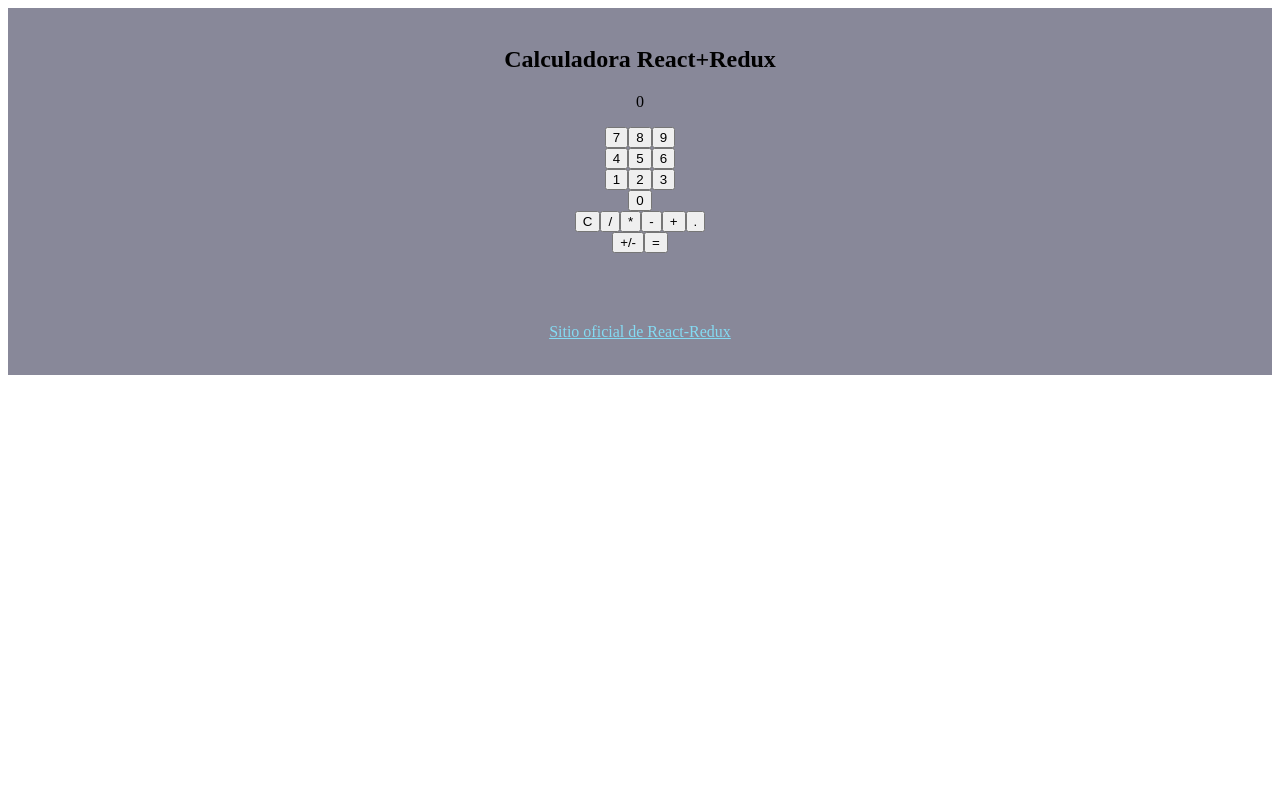
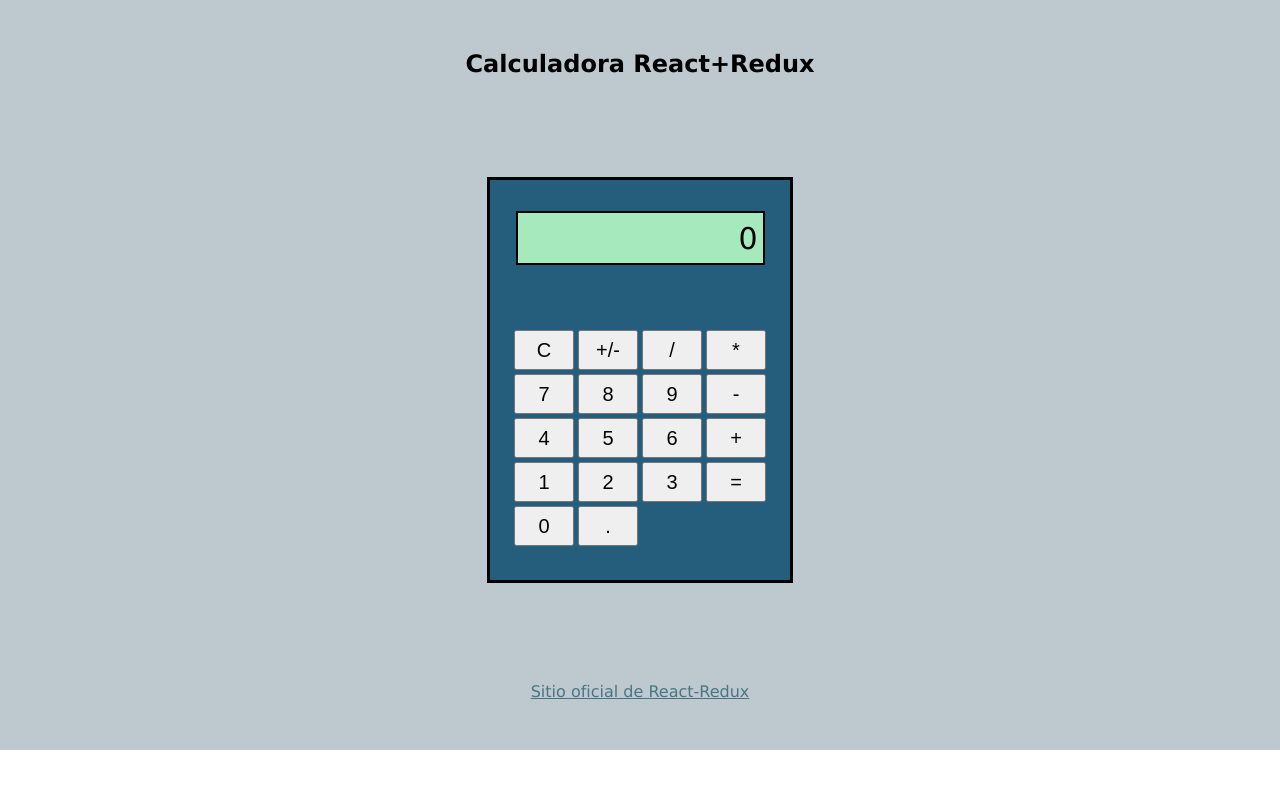
Before and after one commit to almadagaspar/calculator, a React (Create React App) app: page / in a window 1280 px wide. Shown: the top 788 px of the page. Built offline with nearby package versions, Linux system fonts and the light colour scheme.

Commit message:
Added CSS style

```diff
--- a/public/index.html
+++ b/public/index.html
@@ -1,5 +1,5 @@
 <!DOCTYPE html>
-<html lang="en">
+<html lang="es">
   <head>
     <meta charset="utf-8" />
     <title>Calculadora React+Redux</title>
--- a/src/App.css
+++ b/src/App.css
@@ -1,10 +1,58 @@
+
+* {
+  margin: 0px;
+  padding: 0px;
+}
 
 .App {
-  text-align: center;
-  background-color: #888899;
+
+  display: flex;
+  justify-content: space-around;
+  align-items: center;
+  background-color: #bec9cf;
+  font-family: Verdana, Geneva, Tahoma, sans-serif;
+  height: 750px;
+  flex-direction: column;
+
 }
 
 
+#calculator{
+  display: flex;
+  justify-content: center;
+  border: 3px solid black;
+  background-color: #255e7c;
+  flex-direction: column;
+  justify-content: space-around;
+  width: 300px;
+  height: 400px;
+  align-items: center;
+
+}
+
+
+#screen{
+  display: flex;
+  width: 80%;
+  height: 50px;
+  justify-content: flex-end;
+  align-items: center;
+  background-color: #a5e9bc;
+  border: 2px solid black;
+  font-size: 30px;
+  padding-right: 5px;
+
+}
+
+.button{
+  width: 60px;
+  height: 40px;
+  font-size: 20px;
+  margin: 2px;
+}
+
+
+
 .App-link {
-  color: #84dbf3;
+  color: #477683;
 }
--- a/src/App.js
+++ b/src/App.js
@@ -8,17 +8,20 @@
 export default function App() {
   return (
     <div className="App">
-      <br/>
+
       <h2>Calculadora React+Redux</h2>
-      <Screen />      {/* Componente que muestra el numero ingresado, o el resultado obtenido de una operación */}
-      <Buttons />     {/* Contenedor del componente Button */}
-      <br/>
-      <br/>
-      <br/>
+
+      <div id="calculator">
+        <div id="screen">
+          <Screen />      {/* Componente que muestra el numero ingresado, o el resultado obtenido de una operación */}
+        </div>
+        <Buttons />     {/* Contenedor del componente Button */}
+      </div>
+
       <p>
         <a href="https://react-redux.js.org/" className="App-link" >Sitio oficial de React-Redux</a>
       </p>
-      <br/>
+
     </div>
   );
 }
--- a/src/Button.js
+++ b/src/Button.js
@@ -1,10 +1,11 @@
 import React from 'react';
+import './App.css';
 
 // Con este componente se representarán todos los botones con números y operadores, quedando diferenciados con el parámetro
 // 'value' y la función 'onClick' que fueron seteados en el componente 'Buttons'.
 
 export default function Button (props){
     return (
-        <button onClick={() => props.onClick(props.value)} id='miBoton'>{props.value}</button>    // El mismo character que muestre un boton en la página, será el parametro de la función 'onClick'.
+        <button className="button" onClick={() => props.onClick(props.value)} id='miBoton'>{props.value}</button>    // El mismo character que muestre un boton en la página, será el parametro de la función 'onClick'.
     )
 }
--- a/src/Buttons.js
+++ b/src/Buttons.js
@@ -9,35 +9,39 @@
     return (
         <div>
             <div>
+                <Button onClick={props.reiniciar} value={'C'} />
+                <Button onClick={props.cambiarSigno} value={'+/-'} />
+                <Button onClick={props.operador} value={'/'} />
+                <Button onClick={props.operador} value={'*'} />
+
+            </div>
+
+            <div>
                 <Button onClick={props.nuevoNumero} value={'7'} />
                 <Button onClick={props.nuevoNumero} value={'8'} />
                 <Button onClick={props.nuevoNumero} value={'9'} />
+                <Button onClick={props.operador} value={'-'} />
             </div>
+
             <div>
                 <Button onClick={props.nuevoNumero} value={'4'} />
                 <Button onClick={props.nuevoNumero} value={'5'} />
                 <Button onClick={props.nuevoNumero} value={'6'} />
+                <Button onClick={props.operador} value={'+'} />
             </div>
+
             <div>
                 <Button onClick={props.nuevoNumero} value={'1'} />
                 <Button onClick={props.nuevoNumero} value={'2'} />
                 <Button onClick={props.nuevoNumero} value={'3'} />
+                <Button onClick={props.resultado} value={'='} />
             </div>
+
             <div>
                 <Button onClick={props.nuevoNumero} value={'0'} />
-            </div>
-            <div>
-                <Button onClick={props.reiniciar} value={'C'} />
-                <Button onClick={props.operador} value={'/'} />
-                <Button onClick={props.operador} value={'*'} />
-                <Button onClick={props.operador} value={'-'} />
-                <Button onClick={props.operador} value={'+'} />
                 <Button onClick={props.nuevoNumero} value={'.'} />
             </div>
-            <div>
-                <Button onClick={props.cambiarSigno} value={'+/-'} />
-                <Button onClick={props.resultado} value={'='} />
-            </div>
+
         </div>
 
     )
--- a/src/Reducer.js
+++ b/src/Reducer.js
@@ -1,7 +1,7 @@
 import {NUEVO_NUMERO, OPERADOR, CAMBIAR_SIGNO, REINICIAR, RESULTADO} from './Actions.js';
 
 // BUGS ENCONTRADOS
-// Cuando los dos números ingresados tienen decimales, y esos valores decimales son contiguos (Ej: 0.1 y 0.2), el resultado es largo e impreciso.
+// Cuando los dos números ingresados tienen decimales, (Ej: 0.1 y 0.2), duele dar un resultado largo e impreciso.
 
 
 
@@ -118,12 +118,23 @@
                     }
 
                 case '/':
+                    if (state.numB !== 0){
                             return{
                                 ...state,
                                 numA: Number(state.numA) / Number(state.numB),
                                 operador: state.operador = 'SIN-DEFINIR',
                                 numB: state.numB = 0,
                                 reemplazar: state.reemplazar = true
+                            }
+                        } else {
+                            alert('No se puede dividir por cero.')
+                            return{
+                                ...state,
+                                numA: 0,
+                                operador: state.operador = 'SIN-DEFINIR',
+                                numB: state.numB = 0,
+                                reemplazar: state.reemplazar = true
+                            }
                         }
 
                 default:
```
Lines whose indentation alone changed are shown as unchanged.
